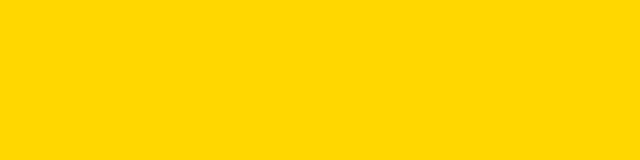
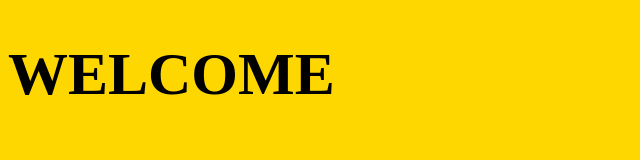
Before and after one commit to levibuck/Levi, a plain HTML site: page cartoon_herov2.html in a window 1280 px wide. Shown: the whole page, without its empty margins (0-640 px from the left). Drawn offline with Linux system fonts and the light colour scheme.

Commit message:
testing
added welcome in h1
attached class to h1 message to see if linked css was working and created css linked to that class

```diff
--- a/cartoon_herov2.html
+++ b/cartoon_herov2.html
@@ -1,10 +1,11 @@
 <!DOCTYPE html>
 <html>
 <head>
-	<title></title>
+	<title>Cartoon Hero V.2</title>
 	<link rel="stylesheet" type="text/css" href="css/cartoon_herov2.css">
 </head>
 <body>
+	<h1 class="big">welcome</h1>
 
 </body>
 </html>
--- a/css/cartoon_herov2.css
+++ b/css/cartoon_herov2.css
@@ -1,3 +1,7 @@
 body{
 	background-color: gold
 }
+.big{
+	font-size: 60px;
+	text-transform: uppercase;
+}
```
